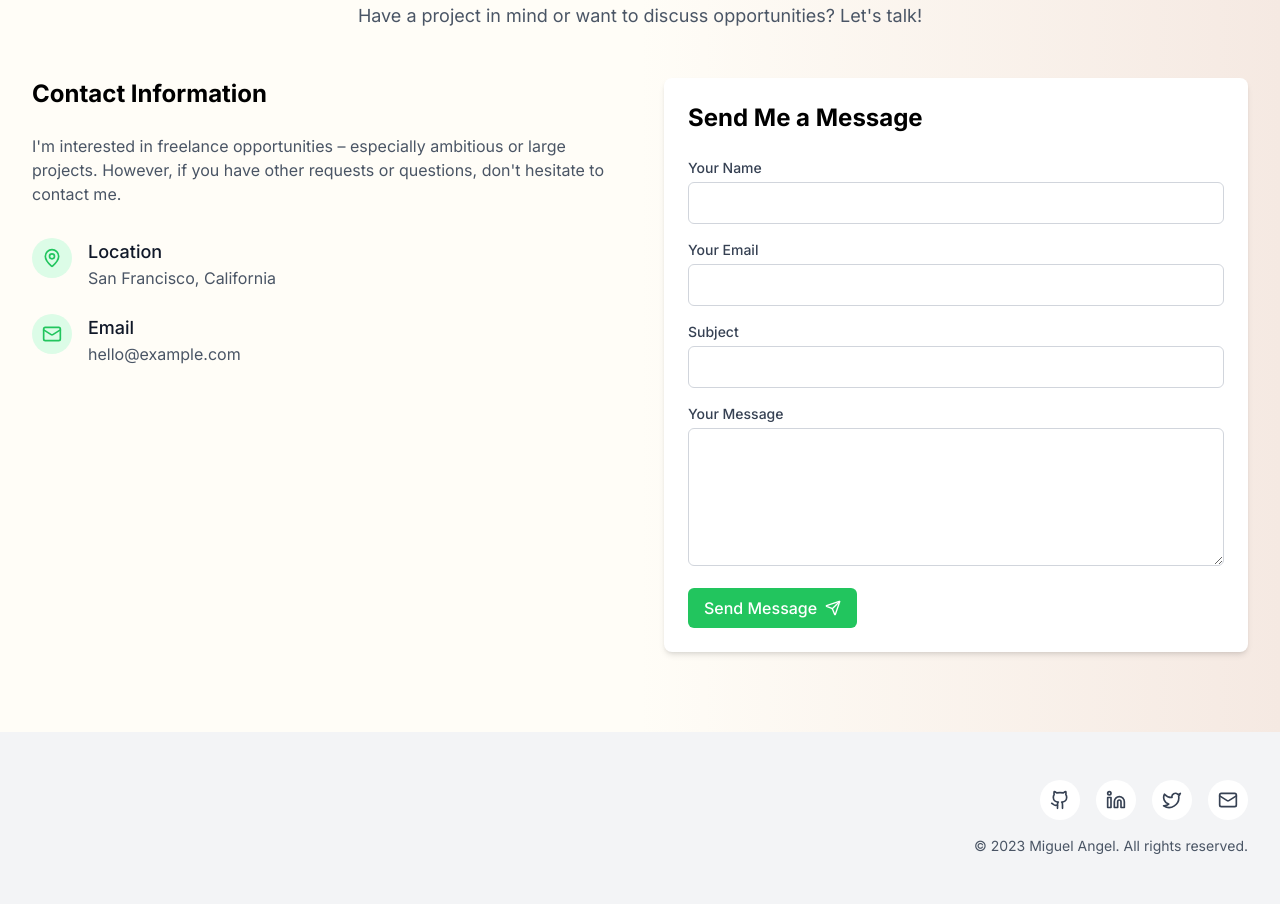
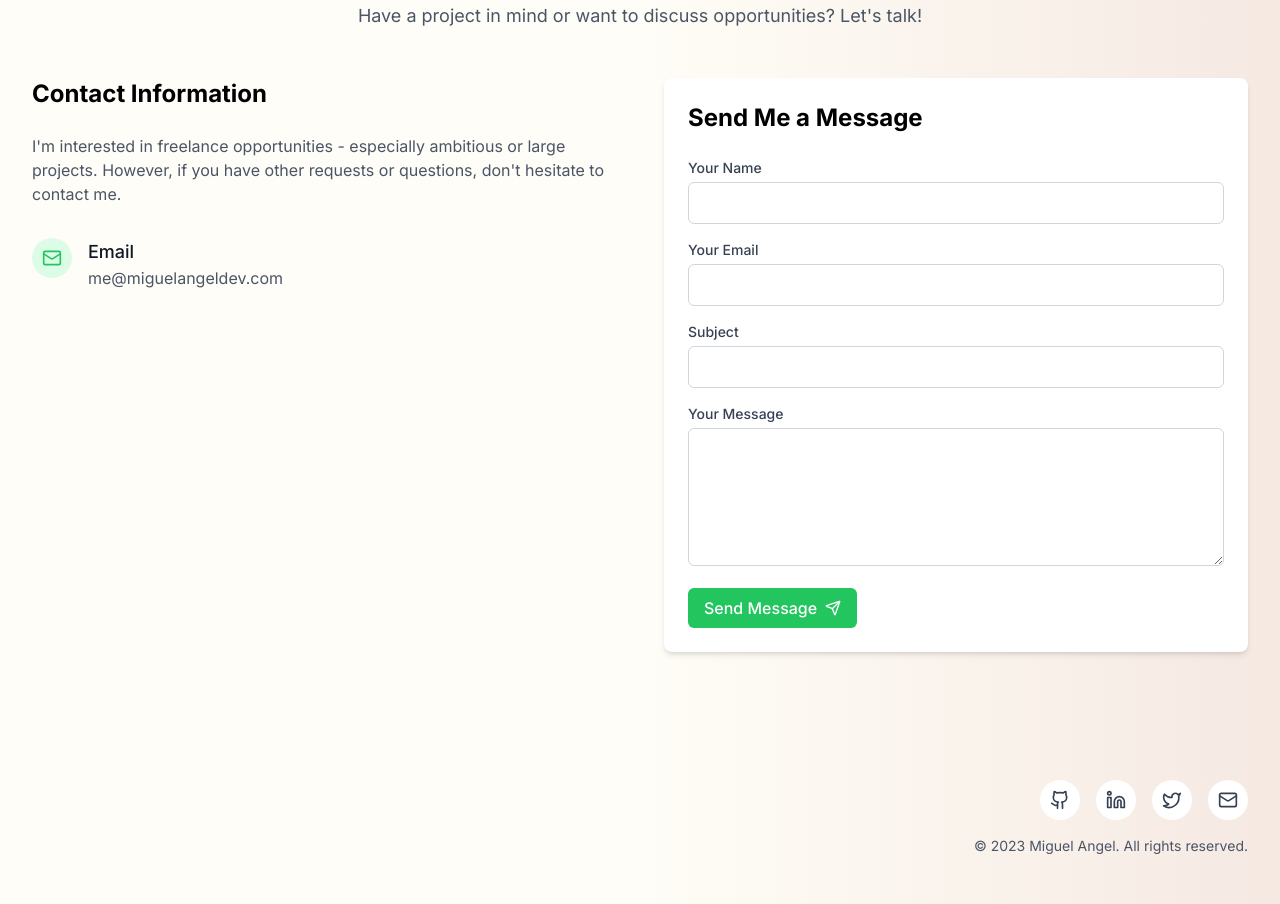
Before and after one commit to devmiguelangel/miguelangeldev, a React (Vite) app: page / in a window 1280 px wide. Shown: the part 1760-2664 px from the top of the page. Built offline with nearby package versions, Linux system fonts and the light colour scheme.

Commit message:
style: update Footer and modify contact email

```diff
--- a/src/components/layout/Footer/Footer.tsx
+++ b/src/components/layout/Footer/Footer.tsx
@@ -7,7 +7,7 @@ export const Footer = () => {
   const currentYear = new Date().getFullYear();
 
   return (
-    <footer className="bg-gray-100 dark:bg-gray-900 py-12">
+    <footer className="bg-surface-light dark:bg-surface-dark py-12">
       <Container>
         <div className="flex flex-col items-center md:flex-row md:justify-between">
           <div className="mb-6 md:mb-0">
--- a/src/components/sections/Contact/Contact.tsx
+++ b/src/components/sections/Contact/Contact.tsx
@@ -64,21 +64,11 @@ export const Contact = () => {
         <div>
           <h3 className="text-2xl font-bold mb-6">Contact Information</h3>
           <p className="text-gray-600 dark:text-gray-400 mb-8">
-            I'm interested in freelance opportunities – especially ambitious or large projects.
+            I'm interested in freelance opportunities - especially ambitious or large projects.
             However, if you have other requests or questions, don't hesitate to contact me.
           </p>
 
           <div className="space-y-6">
-            <div className="flex items-start gap-4">
-              <div className="flex h-10 w-10 items-center justify-center rounded-full bg-primary-100 dark:bg-primary-900/30 text-primary-600 dark:text-primary-400">
-                <MapPin size={20} />
-              </div>
-              <div>
-                <h4 className="text-lg font-medium text-gray-900 dark:text-white">Location</h4>
-                <p className="text-gray-600 dark:text-gray-400">San Francisco, California</p>
-              </div>
-            </div>
-
             <div className="flex items-start gap-4">
               <div className="flex h-10 w-10 items-center justify-center rounded-full bg-primary-100 dark:bg-primary-900/30 text-primary-600 dark:text-primary-400">
                 <Mail size={20} />
@@ -86,10 +76,10 @@ export const Contact = () => {
               <div>
                 <h4 className="text-lg font-medium text-gray-900 dark:text-white">Email</h4>
                 <a
-                  href="mailto:hello@example.com"
+                  href="mailto:me@miguelangeldev.com"
                   className="text-gray-600 dark:text-gray-400 hover:text-primary-600 dark:hover:text-primary-400 transition-colors"
                 >
-                  hello@example.com
+                  me@miguelangeldev.com
                 </a>
               </div>
             </div>
```
